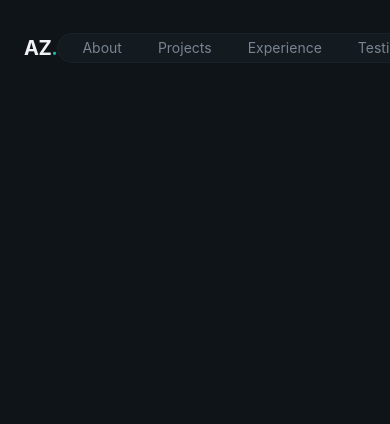
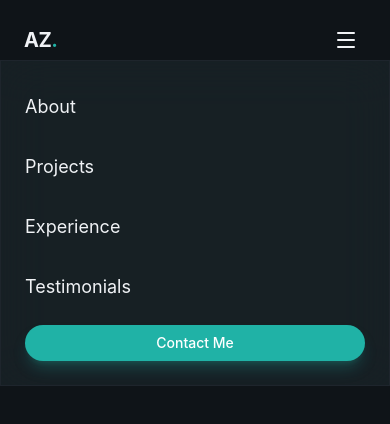
Before and after one commit to zinho13/nalainzinho_portfolio, a React (Vite) app: page / in a window 390 px wide. Shown: the top 424 px of the page. Built offline with nearby package versions, Linux system fonts and the light colour scheme.

Commit message:
menu mobile

```diff
--- a/package.json
+++ b/package.json
@@ -11,6 +11,7 @@
   },
   "dependencies": {
     "@tailwindcss/vite": "^4.3.3",
+    "lucide-react": "^1.57.0",
     "react": "^19.2.8",
     "react-dom": "^19.2.8",
     "tailwindcss": "^4.3.3"
--- a/src/index.css
+++ b/src/index.css
@@ -46,4 +46,10 @@
     backdrop-filter: blur(16px);
     border: 1px solid color-mix(in srgb, var(--color-border) 50%, transparent);
   }
+
+    .glass-strong {
+    background-color: color-mix(in srgb, var(--color-surface) 80%, transparent);
+    backdrop-filter: blur(24px);
+    border: 1px solid color-mix(in srgb, var(--color-border) 60%, transparent);
+  }
 }
--- a/src/layout/Navbar.jsx
+++ b/src/layout/Navbar.jsx
@@ -1,3 +1,4 @@
+import { Menu } from "lucide-react";
 import { Button } from "../components/Button";
 
 const naLinks = [
@@ -17,7 +18,7 @@
                 </a>
 
                 {/* Desktop Nav */}
-                <div className="flex items-center gap-1">
+                <div className="hidden md:flex items-center gap-1">
                     <div className="glass rounded-full px-2 py-1 flex items-center gap-1">
                         {naLinks.map((link, key) => (
                             <a
@@ -32,10 +33,32 @@
                 </div>
 
                 {/* CTA Button */}
-                <div>
+                <div className="hidden md:block">
                     <Button size="sm">Contact Me</Button>
                 </div>
+
+                {/* Mobile Menu Button */}
+                <button className="md:hidden p-2 text-foreground">
+                    <Menu size={24}/>
+                </button>
             </nav>
+
+            {/* Mobile Mneu */}
+            <div className="md:hidden glass-strong">
+                <div className="container mx-auto px-6 py-6 flex flex-col gap-4">
+                    {naLinks.map((link, key) => (
+                        <a
+                            href={link.href}
+                            key={key}
+                            className="text-lg text-muted-foregroun hover:text-foreground py-2"
+                        >
+                            {link.label}
+                        </a>
+                    ))}
+
+                    <Button size="sm">Contact Me</Button>
+                </div>
+            </div>
         </header>
     );
 }
```
Also changed, not shown: 1 other file (tests, documents, lock files or other folders).
